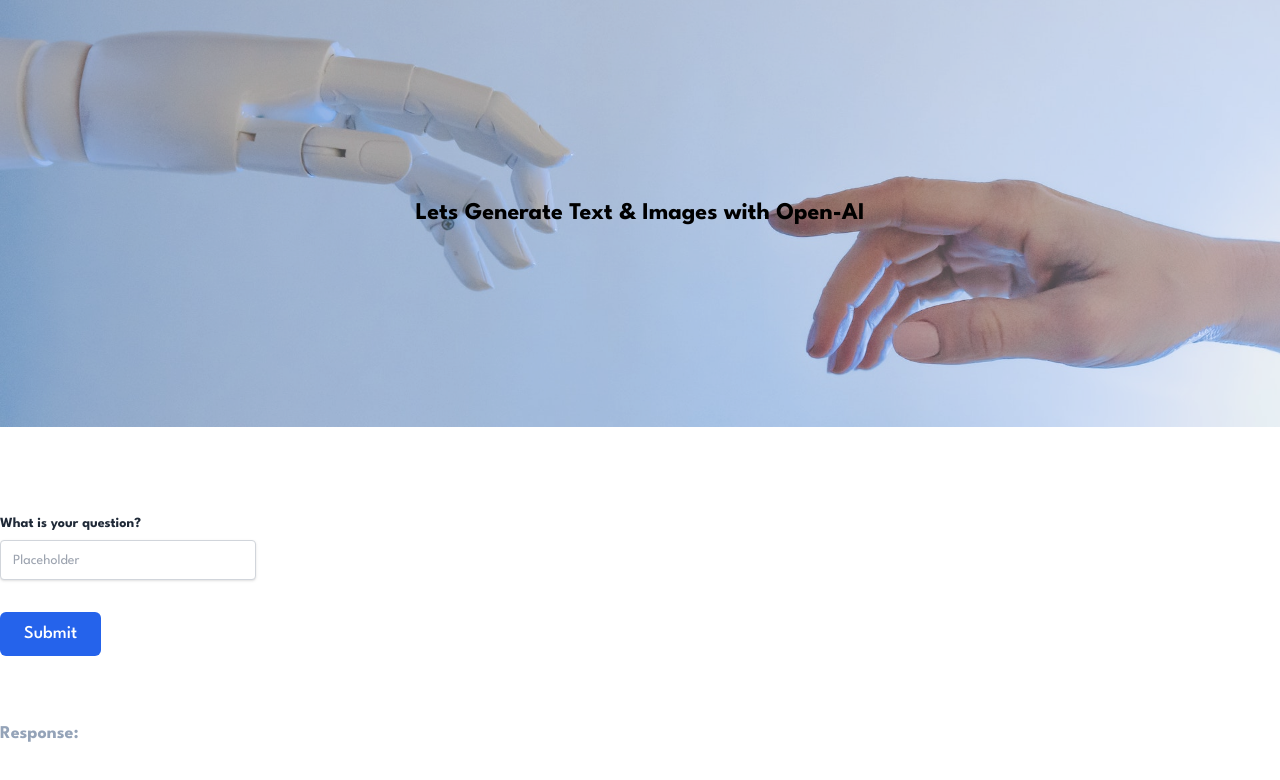
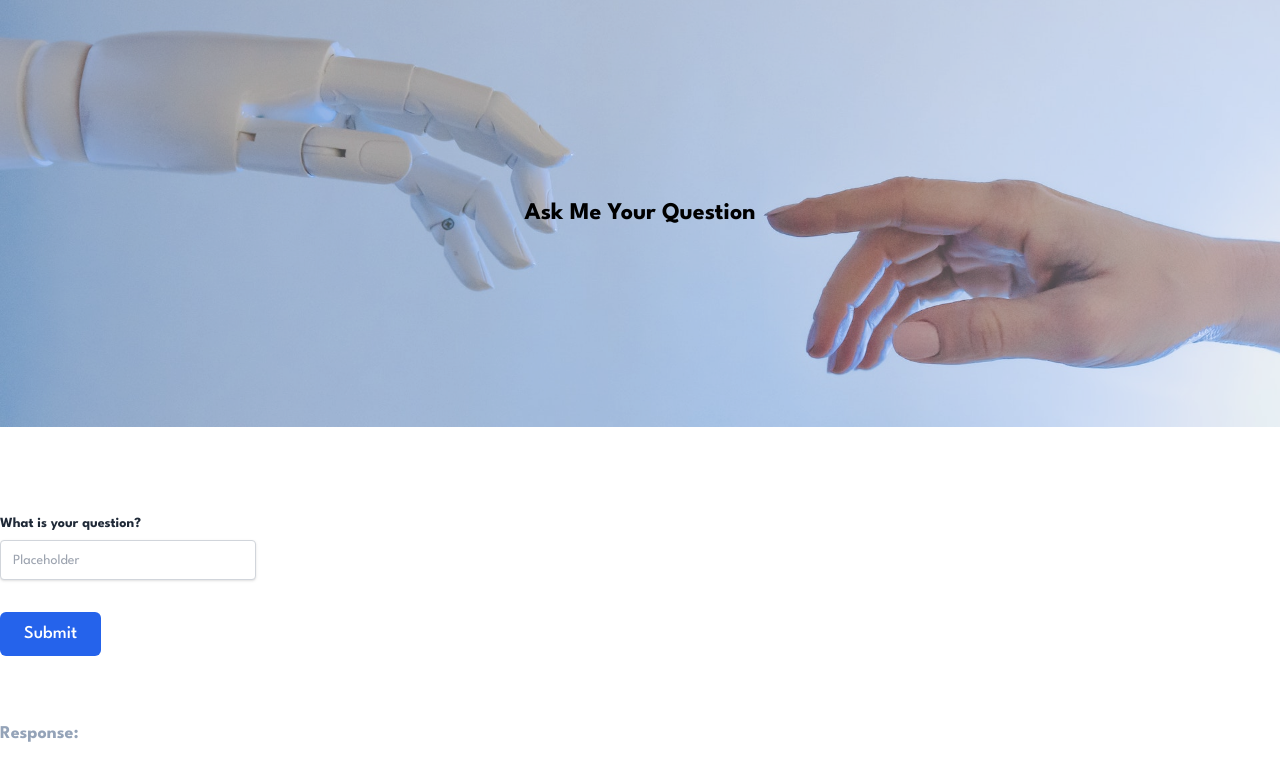
Before and after one commit to PhilaniNcube/next-chatgpt, a Next.js app: page / in a window 1280 px wide. Shown: the top 780 px of the page. Built offline with nearby package versions, Linux system fonts and the light colour scheme.

Commit message:
cheange hero text

```diff
--- a/app/HomePageHero.tsx
+++ b/app/HomePageHero.tsx
@@ -4,7 +4,7 @@
   return <header className="relative isolate">
     <Image src="/images/ai_intelligence.jpg" width={1920} height={1280} alt="Artificial Intelligence" className="aspect-[3/1] w-full object-cover" />
     <div className="absolute inset-0 bg-slate-200/30 flex justify-center items-center">
-      <h1 className="text-center text-2xl font-bold text-black">Lets Generate Text & Images with Open-AI</h1>
+      <h1 className="text-center text-2xl font-bold text-black">Ask Me Your Question</h1>
     </div>
   </header>;
 };
```
